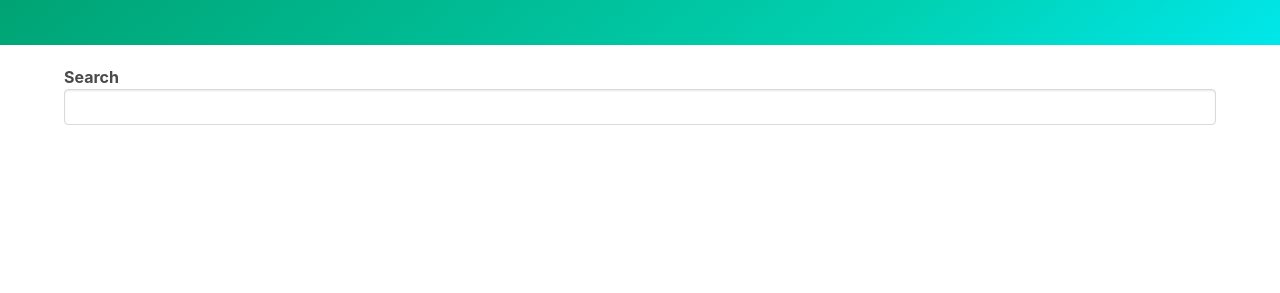
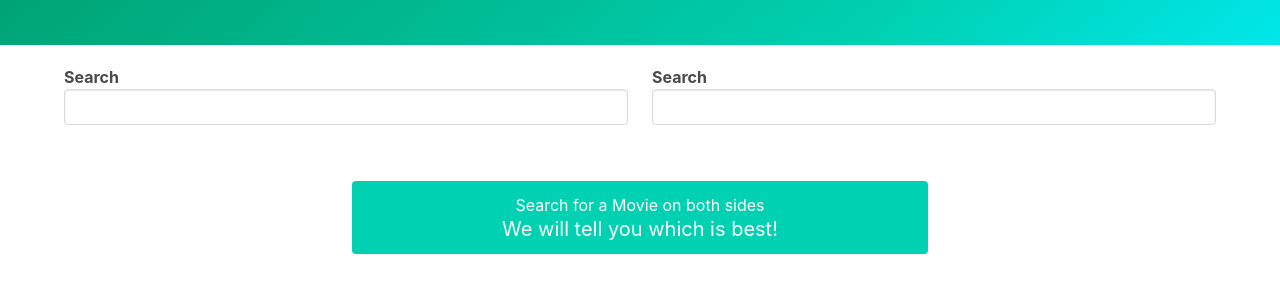
Before and after one commit to rachelharu/Application-Design-Patterns-Project---Movie-Fight, a plain HTML site: page index.html in a window 1280 px wide. Shown: the part 87-380 px from the top of the page. Drawn offline with nearby package versions, Linux system fonts and the light colour scheme.

Commit message:
refactor autoComplete function into variable for resuse

```diff
--- a/autocomplete.js
+++ b/autocomplete.js
@@ -1,3 +1,4 @@
+
 const createAutoComplete = ({
     root,
     renderOption,
--- a/index.html
+++ b/index.html
@@ -26,8 +26,20 @@
       </div>
     </section>
     <div class="container">
-     <div class="autocomplete"></div>
-     <div id="summary"></div>
+     <div class="columns">
+      <div class="column">
+        <div id="left-autocomplete"></div>
+      </div>
+
+      <div class="column">
+        <div id="right-autocomplete"></div>
+      </div>
+     </div>
+
+     <div class="column is-half notification is-primary tutorial">
+      <h1 class=""title>Search for a Movie on both sides</h1>
+      <p class="subtitle">We will tell you which is best!</p>
+     </div>
     </div>
     <script src="utils.js"></script>
     <script src="autocomplete.js"></script>
--- a/index.js
+++ b/index.js
@@ -1,11 +1,11 @@
-createAutoComplete({
-  root: document.querySelector(".autocomplete"),
+//variable containing autoComplete function
+const autoCompleteConfig = {
   renderOption(movie) {
     const imgSrc = movie.Poster === "N/A" ? "" : movie.Poster;
     return `
-        <img src="${imgSrc}" />
-        ${movie.Title} (${movie.Year})
-    `;
+            <img src="${imgSrc}" />
+            ${movie.Title} (${movie.Year})
+        `;
   },
   onOptionSelect(movie) {
     onMovieSelect(movie);
@@ -26,7 +26,16 @@ createAutoComplete({
     }
     return response.data.Search;
   },
+};
+
+createAutoComplete({
+  ...autoCompleteConfig,
+  root: document.querySelector("#left-autocomplete"),
 });
+createAutoComplete({
+    ...autoCompleteConfig,
+    root: document.querySelector("#right-autocomplete"),
+  });
 
 const onMovieSelect = async (movie) => {
   const response = await axios.get("http://www.omdbapi.com/", {
```
